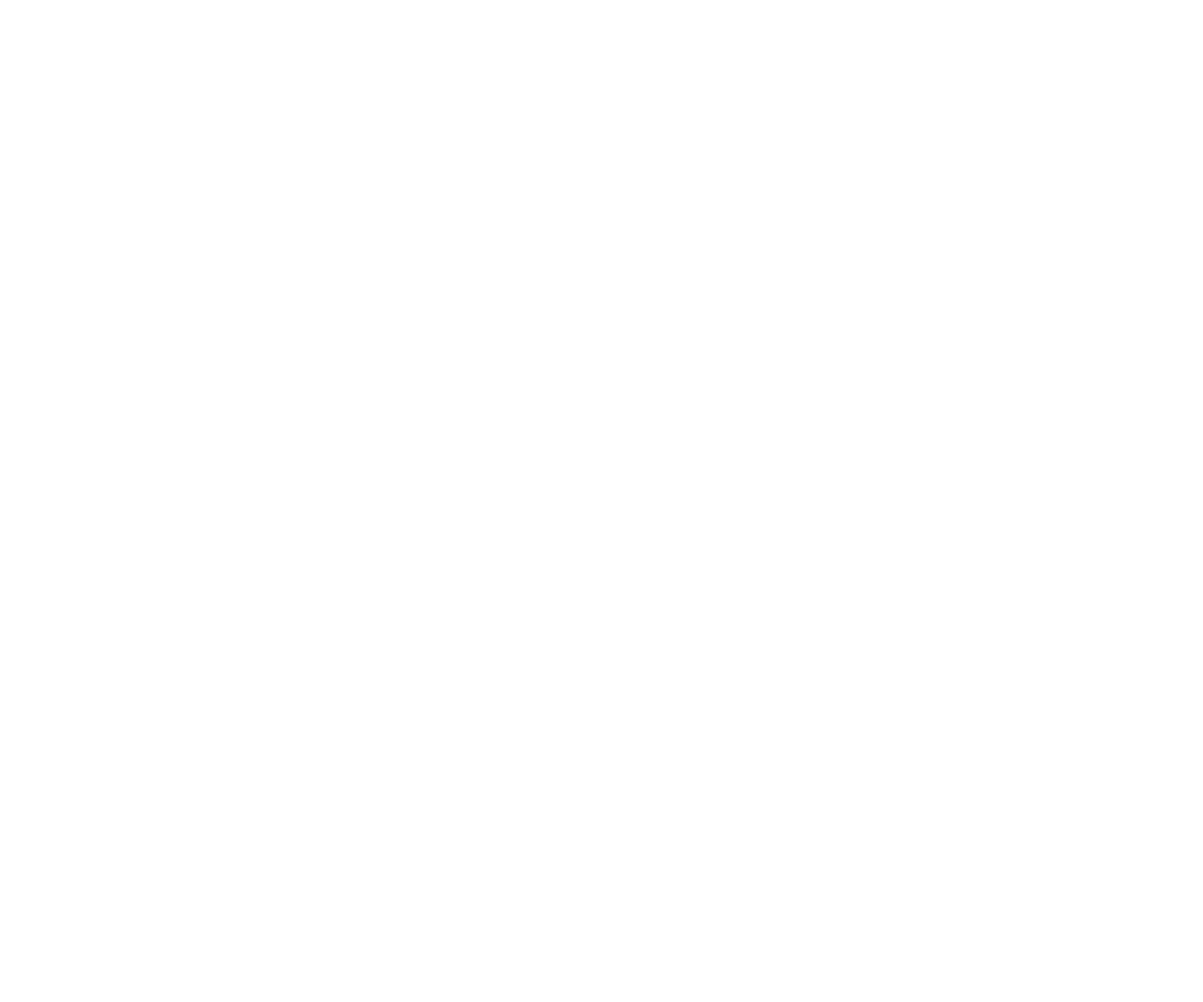
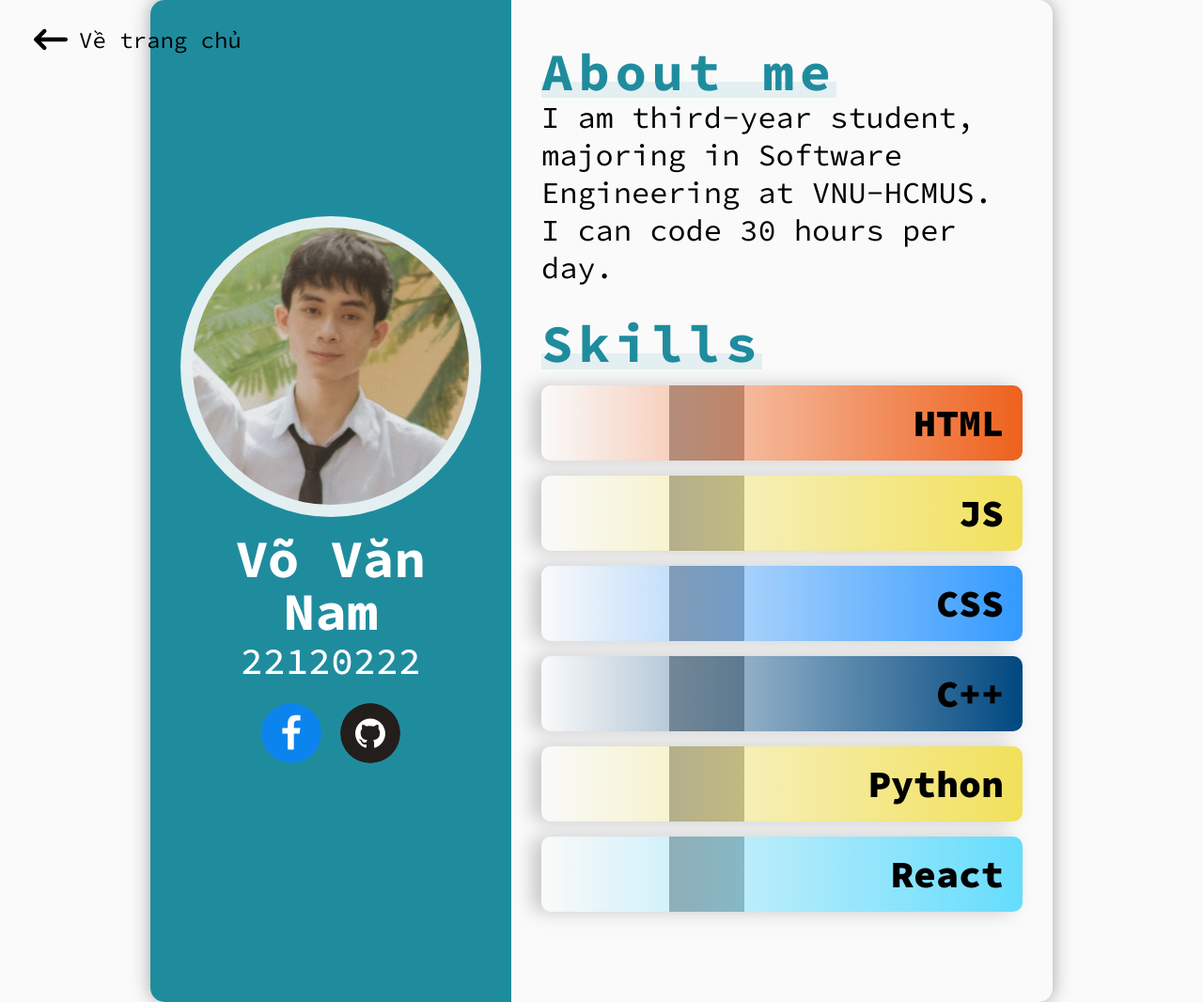
Before and after one commit to NgocLe-101/GA02-Group-info, a plain HTML site: page members/22120222/22120222.html in a window 1280 px wide. Shown: the whole page at 94% size. Before the commit the page ends 800 px from the top, so only its background shows below. Drawn offline with Linux system fonts and the light colour scheme; grey boxes are pictures that could not be loaded.

Commit message:
Update member info
Update information of member Vo Van Nam

```diff
--- a/members/22120222/22120222.html
+++ b/members/22120222/22120222.html
@@ -3,7 +3,107 @@
   <head>
     <meta charset="UTF-8" />
     <meta name="viewport" content="width=device-width, initial-scale=1.0" />
+    <link rel="stylesheet" href="../member.styling.css" />
+    <link rel="preconnect" href="https://fonts.googleapis.com" />
+    <link rel="preconnect" href="https://fonts.gstatic.com" crossorigin />
+    <link
+      href="https://fonts.googleapis.com/css2?family=Source+Code+Pro:ital,wght@0,200..900;1,200..900&display=swap"
+      rel="stylesheet"
+    />
     <title>Võ Văn Nam - 22120222</title>
   </head>
-  <body></body>
+  <body>
+    <div class="main-page-btn">
+      <a href="../../default.html">
+        <button>
+          <img src="../../images/leftarrow.svg" alt="/" />
+          Về trang chủ
+        </button>
+      </a>
+    </div>
+    <div class="container">
+      <div class="left">
+        <div class="image-wrapper">
+          <img src="./images/avatar.jpg" alt="Avatar" />
+        </div>
+        <h1 class="title">Võ Văn Nam</h1>
+        <h2 class="subtitle">22120222</h2>
+        <div class="links-wrapper">
+          <a href="https://www.facebook.com/profile.php?id=100068012270749" target="_blank">
+            <img src="../../images/facebook.svg" alt="/" />
+          </a>
+          <a href="https://github.com/vovannam0502" target="_blank">
+            <img src="../../images/github.svg" alt="/" />
+          </a>
+        </div>
+      </div>
+      <div class="right">
+        <div class="section">
+          <h1 class="section-title">About me</h1>
+          <p>
+            I am third-year student, majoring in Software Engineering at VNU-HCMUS. I can code 30 hours per day.
+          </p>
+        </div>
+        <div class="section">
+          <h1 class="section-title">Skills</h1>
+          <div class="banner-container">
+            <div class="banner html">
+              <img
+                src="https://cdn-icons-png.flaticon.com/512/732/732212.png"
+                alt="/"
+              />
+              <div class="namespace">
+                <p>HTML</p>
+              </div>
+            </div>
+            <div class="banner js">
+              <img
+                src="https://iconape.com/wp-content/files/ez/353342/svg/javascript-seeklogo.com.svg"
+                alt="/"
+              />
+              <div class="namespace">
+                <p>JS</p>
+              </div>
+            </div>
+            <div class="banner css">
+              <img
+                src="https://cdn-icons-png.flaticon.com/512/732/732190.png"
+                alt="/"
+              />
+              <div class="namespace">
+                <p>CSS</p>
+              </div>
+            </div>
+            <div class="banner cpp">
+              <img
+                src="https://cdn-icons-png.flaticon.com/512/6132/6132222.png"
+                alt="/"
+              />
+              <div class="namespace">
+                <p>C++</p>
+              </div>
+            </div>
+            <div class="banner python">
+              <img
+                src="https://cdn-icons-png.flaticon.com/512/5968/5968350.png"
+                alt="/"
+              />
+              <div class="namespace">
+                <p>Python</p>
+              </div>
+            </div>
+            <div class="banner react">
+              <img
+                src="https://cdn-icons-png.flaticon.com/512/919/919851.png"
+                alt="/"
+              />
+              <div class="namespace">
+                <p>React</p>
+              </div>
+            </div>
+          </div>
+        </div>
+      </div>
+    </div>
+  </body>
 </html>
```
Also changed, not shown: default.html (+2 -2 lines), members/22120222/images/avatar.jpg (added).
